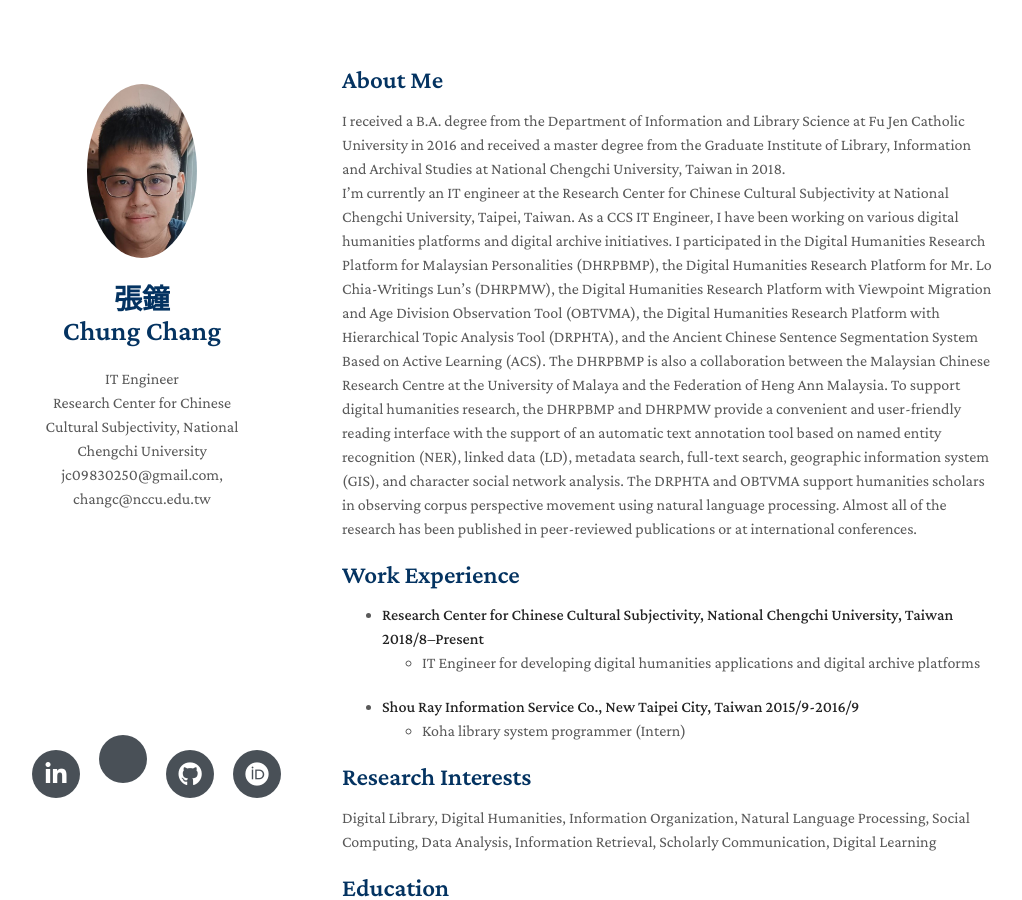
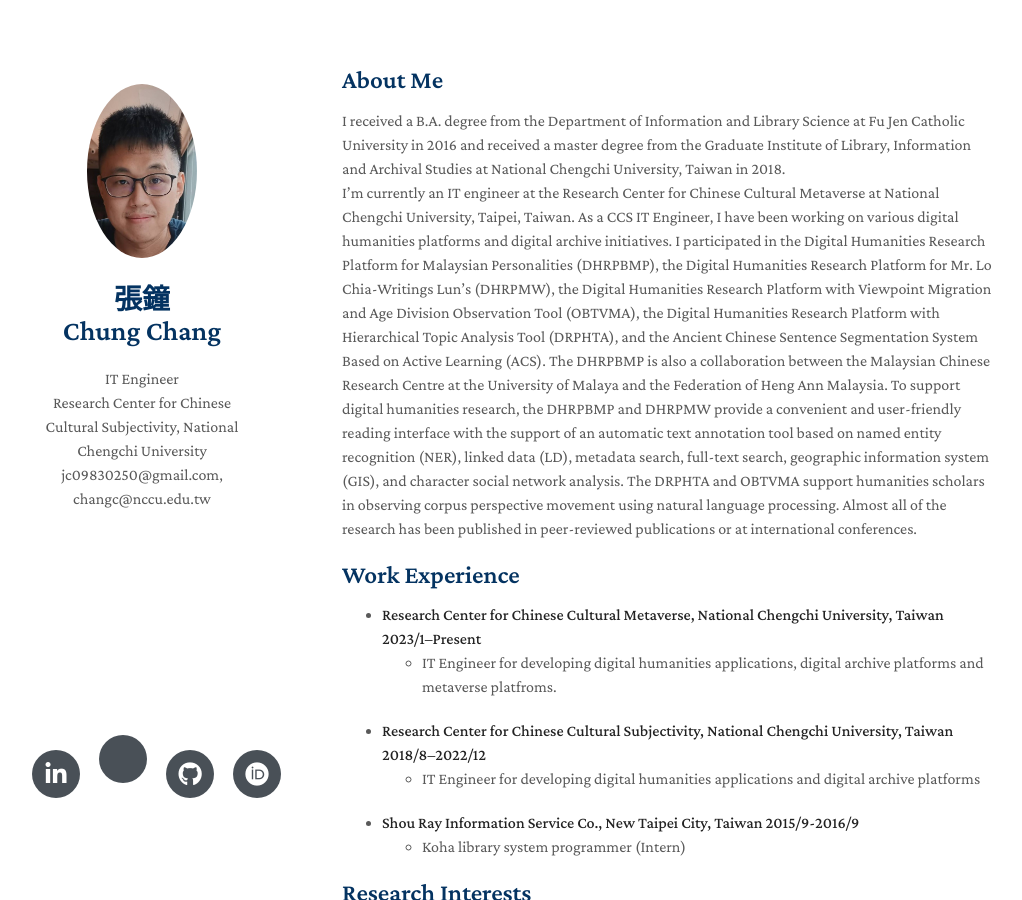
Before and after one commit to jc9830250/jc9830250.github.io, a Jekyll site: the page built from index.md, in a window 1280 px wide and 900 px high. Shown: the whole window, without its empty margins (128-1150 px from the left). Built offline with Jekyll 4.4.1, drawn with Linux system fonts in a browser that asks for light colours; nearby versions of some CDN libraries; a style sheet for code colours, icons or effects is not loaded; our own code applies the rules of GitHub Pages for plain Markdown files.

Commit message:
Update index.md
元宇宙

```diff
--- a/index.md
+++ b/index.md
@@ -4,10 +4,12 @@ layout: homepage
 
 ## About Me
 I received a B.A. degree from the Department of Information and Library Science at Fu Jen Catholic University in 2016 and received a master degree from the Graduate Institute of Library, Information and Archival Studies at National Chengchi University, Taiwan in 2018. <br>
-I'm currently an IT engineer at the Research Center for Chinese Cultural Subjectivity at National Chengchi University, Taipei, Taiwan.
+I'm currently an IT engineer at the Research Center for Chinese Cultural Metaverse at National Chengchi University, Taipei, Taiwan.
 As a CCS IT Engineer, I have been working on various digital humanities platforms and digital archive initiatives. I participated in the Digital Humanities Research Platform for Malaysian Personalities (DHRPBMP), the Digital Humanities Research Platform for Mr. Lo Chia-Writings Lun's (DHRPMW), the Digital Humanities Research Platform with Viewpoint Migration and Age Division Observation Tool (OBTVMA), the Digital Humanities Research Platform with Hierarchical Topic Analysis Tool (DRPHTA), and the Ancient Chinese Sentence Segmentation System Based on Active Learning (ACS). The DHRPBMP is also a collaboration between the Malaysian Chinese Research Centre at the University of Malaya and the Federation of Heng Ann Malaysia. To support digital humanities research, the DHRPBMP and DHRPMW provide a convenient and user-friendly reading interface with the support of an automatic text annotation tool based on named entity recognition (NER), linked data (LD), metadata search, full-text search, geographic information system (GIS), and character social network analysis. The DRPHTA and OBTVMA support humanities scholars in observing corpus perspective movement using natural language processing. Almost all of the research has been published in peer-reviewed publications or at international conferences.
 ## Work Experience
-- **Research Center for Chinese Cultural Subjectivity, National Chengchi University, Taiwan 2018/8–Present**
+- **Research Center for Chinese Cultural Metaverse, National Chengchi University, Taiwan 2023/1–Present**
+  - IT Engineer for developing digital humanities applications, digital archive platforms and metaverse platfroms.
+- **Research Center for Chinese Cultural Subjectivity, National Chengchi University, Taiwan 2018/8–2022/12**
   - IT Engineer for developing digital humanities applications and digital archive platforms
 - **Shou Ray Information Service Co., New Taipei City, Taiwan   2015/9-2016/9**
   - Koha library system programmer (Intern)
```
